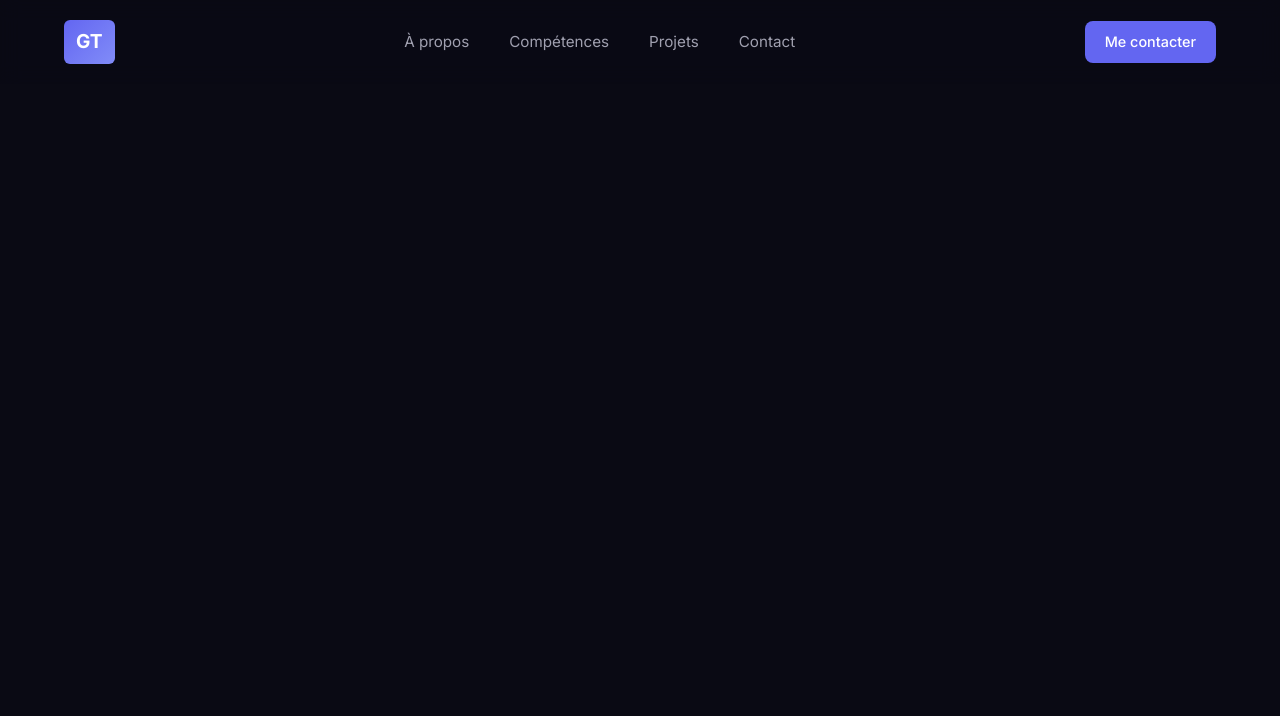
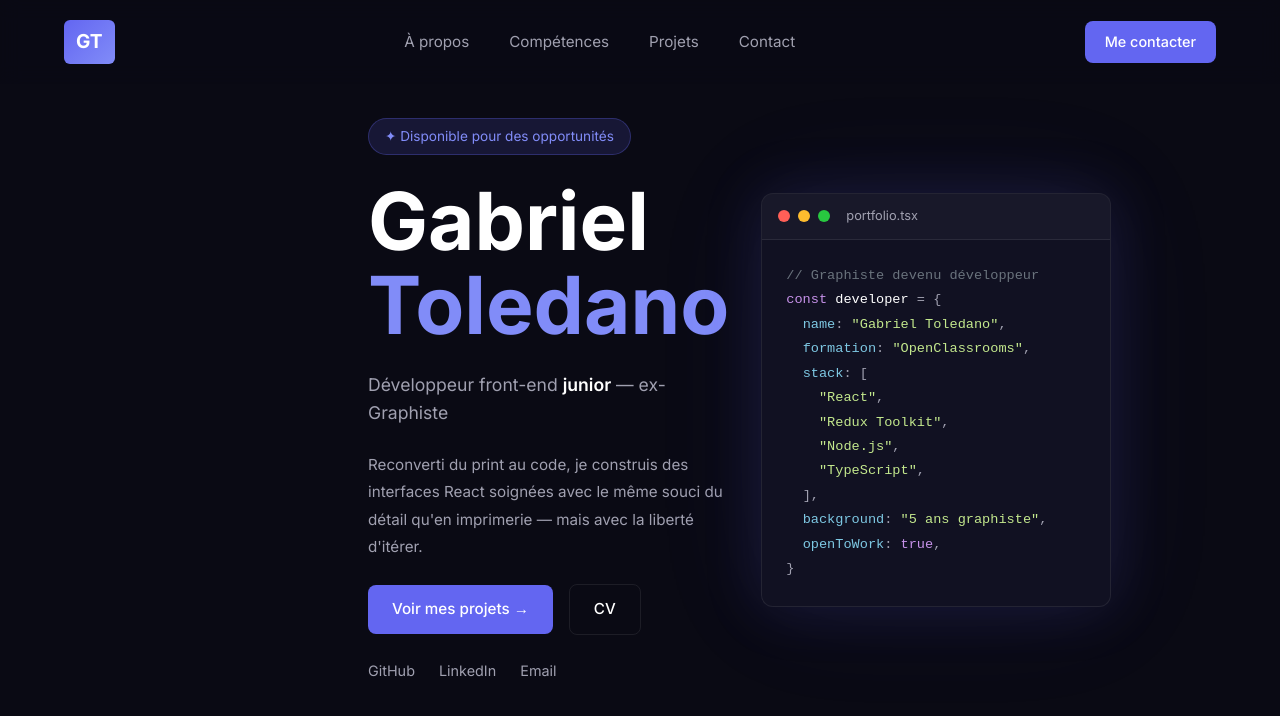
Before and after one commit to gabtoledano/portfolio, a React app: page / in a window 1280 px wide. Shown: the top 716 px of the page. Built offline with nearby package versions, Linux system fonts and the light colour scheme; the HTML template or start-up script is replaced by a standard one.

Commit message:
feat : composant Hero

```diff
--- a/src/App.tsx
+++ b/src/App.tsx
@@ -1,11 +1,13 @@
-import Header from './components/Header/Header'
+import Header from "./components/Header/Header";
+import Hero from "./components/Hero/Hero";
 
 function App() {
   return (
     <div>
       <Header />
+      <Hero />
     </div>
-  )
+  );
 }
 
-export default App
+export default App;
--- a/src/components/Hero/Hero.module.css
+++ b/src/components/Hero/Hero.module.css
@@ -0,0 +1,178 @@
+.hero {
+  min-height: 100vh;
+  display: flex;
+  align-items: center;
+  justify-content: space-between;
+  padding: 0 23rem;
+  gap: var(--spacing-md);
+}
+
+.content {
+  display: flex;
+  flex-direction: column;
+  gap: 1.5rem;
+  max-width: 550px;
+}
+
+.badge {
+  display: inline-flex;
+  align-items: center;
+  gap: 0.5rem;
+  background: rgba(99, 102, 241, 0.15);
+  border: 1px solid rgba(99, 102, 241, 0.3);
+  color: var(--color-primary-light);
+  padding: 0.4rem 1rem;
+  border-radius: 20px;
+  font-size: 0.85rem;
+  width: fit-content;
+}
+
+.title {
+  font-size: 5rem;
+  font-weight: 700;
+  line-height: 1.05;
+  color: var(--color-text);
+}
+
+.titleAccent {
+  color: var(--color-primary-light);
+}
+
+.subtitle {
+  font-size: 1.1rem;
+  color: var(--color-text-muted);
+}
+
+.subtitle strong {
+  color: var(--color-text);
+  font-weight: 600;
+}
+
+.description {
+  font-size: 0.95rem;
+  color: var(--color-text-muted);
+  line-height: 1.8;
+  max-width: 460px;
+}
+
+.actions {
+  display: flex;
+  align-items: center;
+  gap: 1rem;
+}
+
+.btnPrimary {
+  background: var(--color-primary);
+  color: var(--color-text);
+  padding: 0.75rem 1.5rem;
+  border-radius: var(--radius-md);
+  font-size: 0.95rem;
+  font-weight: 500;
+  transition: background var(--transition);
+}
+
+.btnPrimary:hover {
+  background: var(--color-primary-hover);
+}
+
+.btnSecondary {
+  background: transparent;
+  color: var(--color-text);
+  padding: 0.75rem 1.5rem;
+  border-radius: var(--radius-md);
+  font-size: 0.95rem;
+  font-weight: 500;
+  border: 1px solid var(--color-border);
+  transition: border-color var(--transition);
+}
+
+.btnSecondary:hover {
+  border-color: var(--color-text-muted);
+}
+
+.socials {
+  display: flex;
+  align-items: center;
+  gap: 1.5rem;
+}
+
+.socials a {
+  color: var(--color-text-muted);
+  font-size: 0.9rem;
+  transition: color var(--transition);
+}
+
+.socials a:hover {
+  color: var(--color-text);
+}
+
+.codeBlock {
+  background: var(--color-bg-card);
+  border: 1px solid var(--color-border);
+  border-radius: var(--radius-lg);
+  overflow: hidden;
+  width: 350px;
+  flex-shrink: 0;
+  box-shadow:
+    0 0 60px rgba(99, 102, 241, 0.15),
+    0 0 120px rgba(99, 102, 241, 0.08);
+}
+
+.codeHeader {
+  display: flex;
+  align-items: center;
+  gap: 0.5rem;
+  padding: 0.75rem 1rem;
+  background: rgba(255, 255, 255, 0.03);
+  border-bottom: 1px solid var(--color-border);
+}
+
+.dot {
+  width: 12px;
+  height: 12px;
+  border-radius: 50%;
+}
+
+.fileName {
+  font-size: 0.8rem;
+  color: var(--color-text-muted);
+  margin-left: 0.5rem;
+}
+
+.code {
+  padding: 1.5rem;
+  font-family: "Fira Code", "Courier New", monospace;
+  font-size: 0.85rem;
+  line-height: 1.8;
+  color: #a0a0b0;
+  white-space: pre;
+  overflow-x: auto;
+}
+
+.comment {
+  color: #6a737d;
+}
+
+.keyword {
+  color: #c792ea;
+}
+
+.variable {
+  color: #ffffff;
+}
+
+.punctuation {
+  color: #a0a0b0;
+}
+
+.key {
+  color: #7ec8e3;
+}
+
+.string {
+  color: #c3e88d;
+}
+
+.boolean {
+  color: #c792ea;
+}
--- a/src/components/Hero/Hero.tsx
+++ b/src/components/Hero/Hero.tsx
@@ -0,0 +1,124 @@
+import type { FC } from "react";
+import styles from "./Hero.module.css";
+
+const Hero: FC = () => {
+  return (
+    <section className={styles.hero}>
+      <div className={styles.content}>
+        <span className={styles.badge}>✦ Disponible pour des opportunités</span>
+        <h1 className={styles.title}>
+          Gabriel <br />
+          <span className={styles.titleAccent}>Toledano</span>
+        </h1>
+        <p className={styles.subtitle}>
+          Développeur front-end <strong>junior</strong> — ex-Graphiste
+        </p>
+        <p className={styles.description}>
+          Reconverti du print au code, je construis des interfaces React
+          soignées avec le même souci du détail qu'en imprimerie — mais avec la
+          liberté d'itérer.
+        </p>
+        <div className={styles.actions}>
+          <a href="#projects" className={styles.btnPrimary}>
+            Voir mes projets →
+          </a>
+          <a
+            href="/cv-gabriel-toledano.pdf"
+            className={styles.btnSecondary}
+            target="_blank"
+          >
+            CV
+          </a>
+        </div>
+        <div className={styles.socials}>
+          <a
+            href="https://github.com/gabtoledano"
+            target="_blank"
+            rel="noreferrer"
+          >
+            GitHub
+          </a>
+          <a
+            href="https://linkedin.com/in/gabrieltoledano"
+            target="_blank"
+            rel="noreferrer"
+          >
+            LinkedIn
+          </a>
+          <a href="mailto:gabrieltoledano19@gmail.com">Email</a>
+        </div>
+      </div>
+
+      <div className={styles.codeBlock}>
+        <div className={styles.codeHeader}>
+          <span className={styles.dot} style={{ background: "#ff5f57" }}></span>
+          <span className={styles.dot} style={{ background: "#febc2e" }}></span>
+          <span className={styles.dot} style={{ background: "#28c840" }}></span>
+          <span className={styles.fileName}>portfolio.tsx</span>
+        </div>
+        <pre className={styles.code}>
+          <code>
+            <span className={styles.comment}>
+              {"// Graphiste devenu développeur"}
+            </span>
+            {"\n"}
+            <span className={styles.keyword}>const </span>
+            <span className={styles.variable}>developer</span>
+            <span className={styles.punctuation}>{" = {"}</span>
+            {"\n"}
+            {"  "}
+            <span className={styles.key}>name</span>
+            <span className={styles.punctuation}>: </span>
+            <span className={styles.string}>"Gabriel Toledano"</span>
+            <span className={styles.punctuation}>,</span>
+            {"\n"}
+            {"  "}
+            <span className={styles.key}>formation</span>
+            <span className={styles.punctuation}>: </span>
+            <span className={styles.string}>"OpenClassrooms"</span>
+            <span className={styles.punctuation}>,</span>
+            {"\n"}
+            {"  "}
+            <span className={styles.key}>stack</span>
+            <span className={styles.punctuation}>: [</span>
+            {"\n"}
+            {"    "}
+            <span className={styles.string}>"React"</span>
+            <span className={styles.punctuation}>,</span>
+            {"\n"}
+            {"    "}
+            <span className={styles.string}>"Redux Toolkit"</span>
+            <span className={styles.punctuation}>,</span>
+            {"\n"}
+            {"    "}
+            <span className={styles.string}>"Node.js"</span>
+            <span className={styles.punctuation}>,</span>
+            {"\n"}
+            {"    "}
+            <span className={styles.string}>"TypeScript"</span>
+            <span className={styles.punctuation}>,</span>
+            {"\n"}
+            {"  "}
+            <span className={styles.punctuation}>],</span>
+            {"\n"}
+            {"  "}
+            <span className={styles.key}>background</span>
+            <span className={styles.punctuation}>: </span>
+            <span className={styles.string}>"5 ans graphiste"</span>
+            <span className={styles.punctuation}>,</span>
+            {"\n"}
+            {"  "}
+            <span className={styles.key}>openToWork</span>
+            <span className={styles.punctuation}>: </span>
+            <span className={styles.boolean}>true</span>
+            <span className={styles.punctuation}>,</span>
+            {"\n"}
+            <span className={styles.punctuation}>{"}"}</span>
+          </code>
+        </pre>
+      </div>
+    </section>
+  );
+};
+
+export default Hero;
```
